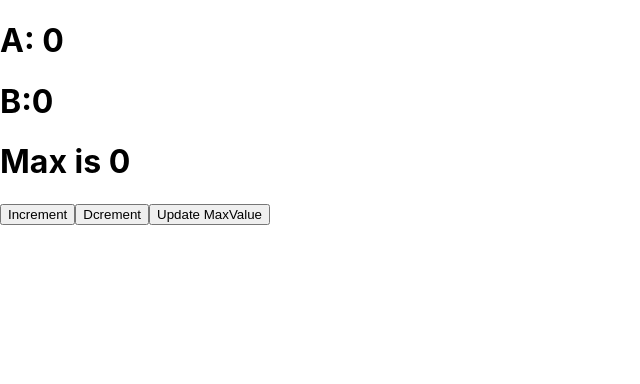
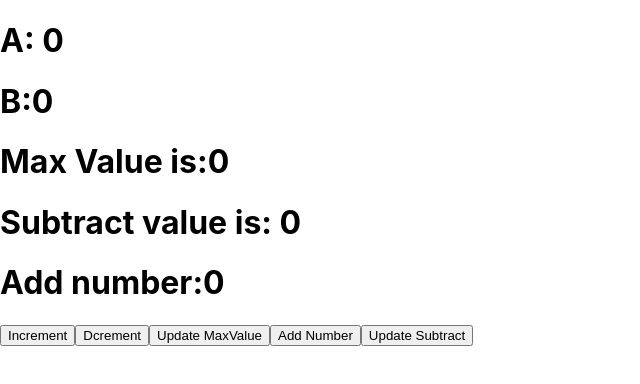
Before and after one commit to anurag-vns/anurag, a React (Create React App) app: page / in a window 1280 px wide. Shown: the top 384 px of the page, without its empty margins (0-640 px from the left). Built offline with nearby package versions, Linux system fonts and the light colour scheme.

Commit message:
using usestate
add two number,max value,subtract,

```diff
--- a/src/Maximum.js
+++ b/src/Maximum.js
@@ -2,18 +2,24 @@ import React, { useState } from "react";
 function Maximum() {
 
     const [a, setA] = useState(0);
-    const[b,setB]=useState(0);
-    const[max,setMax]=useState(0);
+    const [b, setB] = useState(0);
+    const [max, setMax] = useState(0);
 
     return (
         <>
             <h1>A: {a}</h1>
             <h1>B:{b}</h1>
-            <h1>Max is {max? a:b}</h1>
+            <h1>Max Value is:{max ? a : b}</h1>
+            <h1>Subtract value is: {max}</h1>
+            <h1>Add number:{max}</h1>
 
-            <button onClick={()=>setA(a+1)}>Increment</button>
-             <button onClick={()=>setB(b+1)}>Dcrement</button>
-              <button onClick={()=>setMax(a>b)}>Update MaxValue</button>
+
+            <button onClick={() => setA(a + 1)}>Increment</button>
+            <button onClick={() => setB(b + 1)}>Dcrement</button>
+            <button onClick={() => setMax(a > b)}>Update MaxValue</button>
+            <button onClick={() => setMax(a + b)}>Add Number</button>
+            <button onClick={() => setMax(a - b)}>Update Subtract</button>
+
 
 
         </>
```
